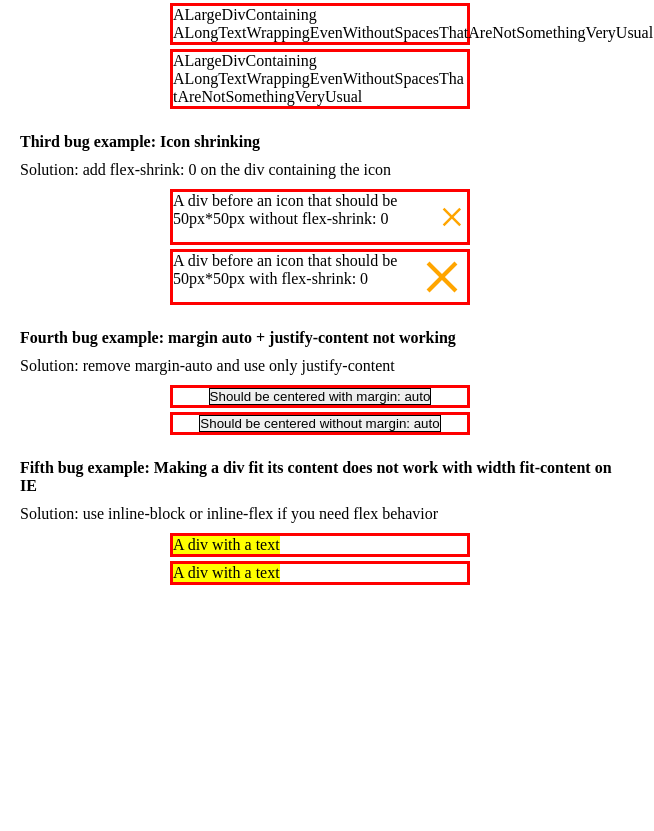
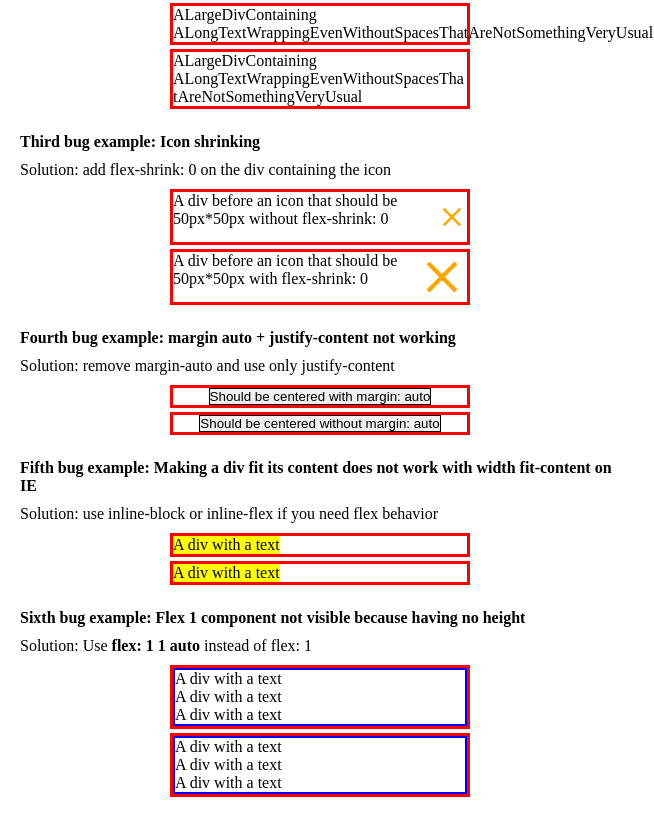
Before and after one commit to ffyn/design-issues-and-fixes, a website: page index.html in a window 1280 px wide. Shown: the part 367-1198 px from the top of the page, without its empty margins (0-654 px from the left). Before the commit the page ends 986 px from the top, so only its background shows below. Drawn offline with Linux system fonts and the light colour scheme.

Commit message:
Add flex 1 bug

```diff
--- a/index.html
+++ b/index.html
@@ -212,6 +212,67 @@
             </div>
           </div>
         </div>
+        <div class="example">
+          <p>
+            <strong>
+              Sixth bug example: Flex 1 component not visible because having no
+              height
+            </strong>
+          </p>
+          <p>
+            Solution: Use <strong>flex: 1 1 auto</strong> instead of flex: 1
+          </p>
+          <div
+            class="container"
+            style="display: flex; flex-direction: column; overflow-y: auto;"
+          >
+            <div
+              id="problem"
+              style="
+                display: flex;
+                flex: 1;
+                flex-direction: column;
+                overflow-y: auto;
+                border: 2px solid blue;
+              "
+            >
+              <div>
+                A div with a text
+              </div>
+              <div>
+                A div with a text
+              </div>
+              <div>
+                A div with a text
+              </div>
+            </div>
+          </div>
+          <div
+            class="container"
+            style="display: flex; flex-direction: column; overflow-y: auto;"
+          >
+            <div
+              id="problem-fixed"
+              style="
+                display: flex;
+                flex: 1 1 auto;
+                flex-direction: column;
+                overflow-y: auto;
+                border: 2px solid blue;
+              "
+            >
+              <div>
+                A div with a text
+              </div>
+              <div>
+                A div with a text
+              </div>
+              <div>
+                A div with a text
+              </div>
+            </div>
+          </div>
+        </div>
       </div>
     </div>
     <script src="./main.js"></script>
```
